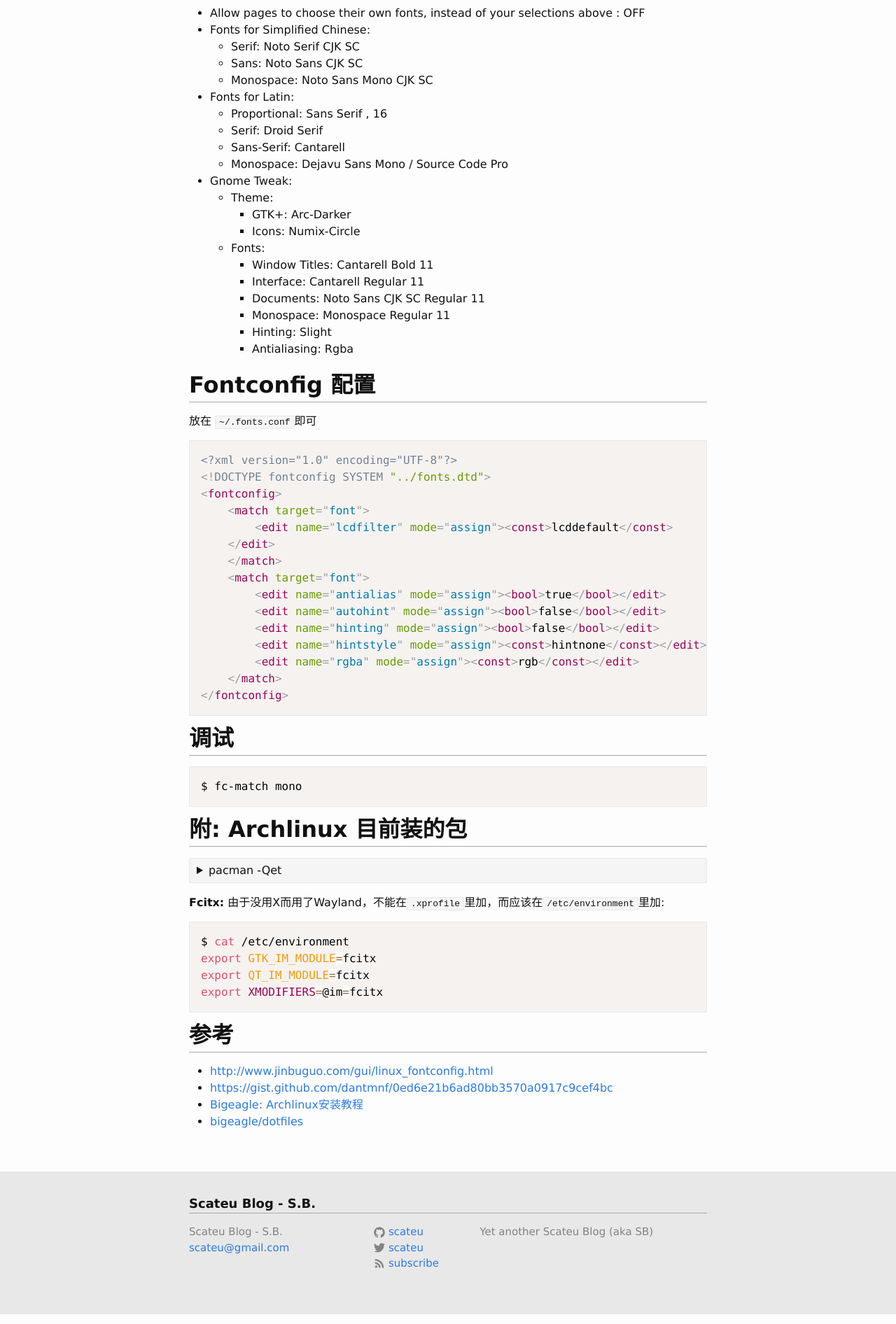
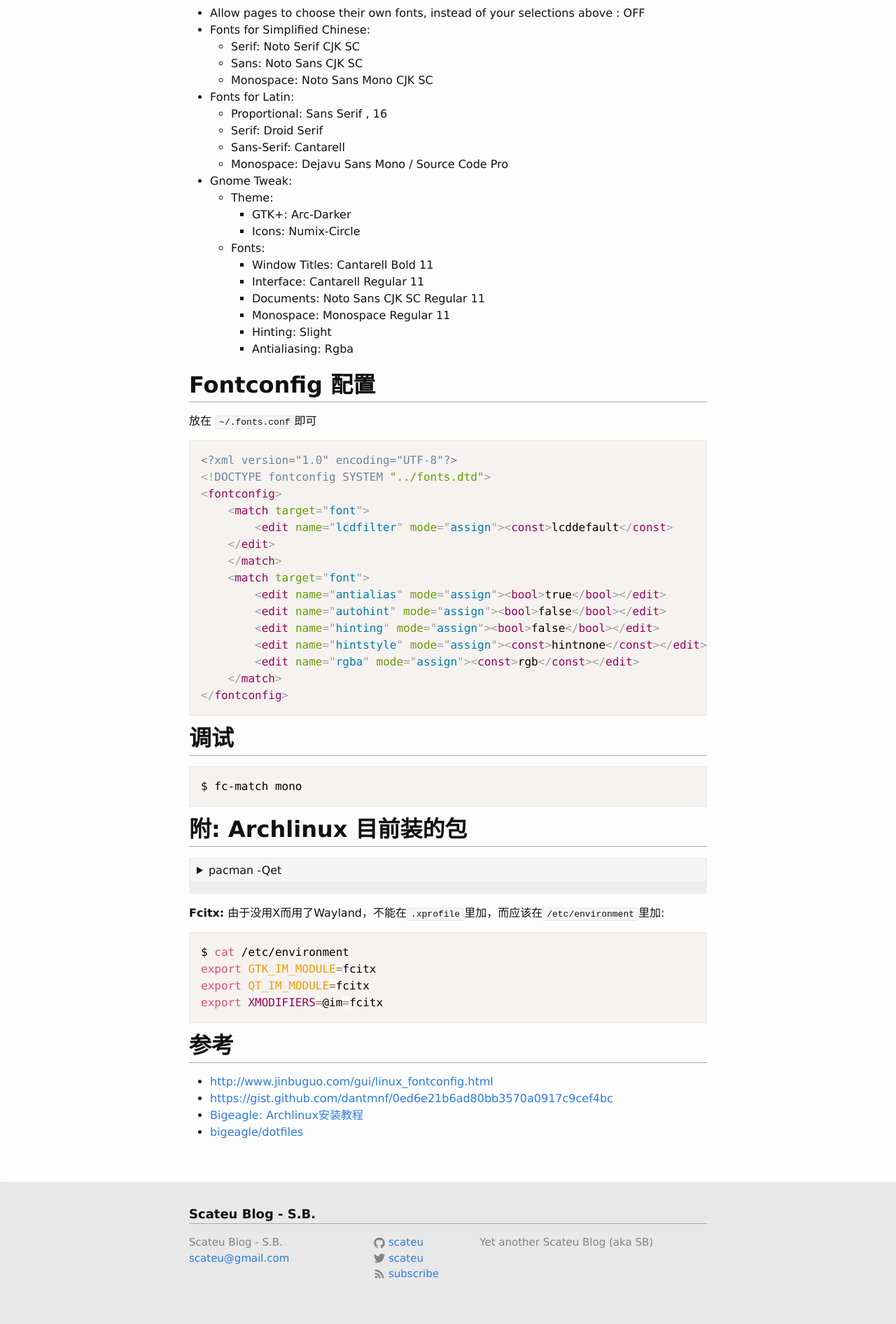
Before and after one commit to scateu/scateu.github.io, a Jekyll site: the page built from _posts/2017-06-22-fontconfig-and-archlinux-notes.md, in a window 1280 px wide. Shown: the part 812-2704 px from the top of the page at 70% size. Built offline with Jekyll 4.4.1, drawn with Linux system fonts in a browser that asks for light colours; nearby versions of some CDN libraries; comment, search, counter and statistics services are not loaded.

Commit message:
blog css update

```diff
--- a/_sass/_details.scss
+++ b/_sass/_details.scss
@@ -22,7 +22,6 @@ summary {
   margin-top: -15px; // added Aug 7, 2024
   margin-left: -15px; // added Aug 7, 2024
   margin-right: -15px; // added Aug 7, 2024
-  margin-bottom: -15px; // added Aug 7, 2024
 }
 
 /* Style the summary when details box is open */
```
